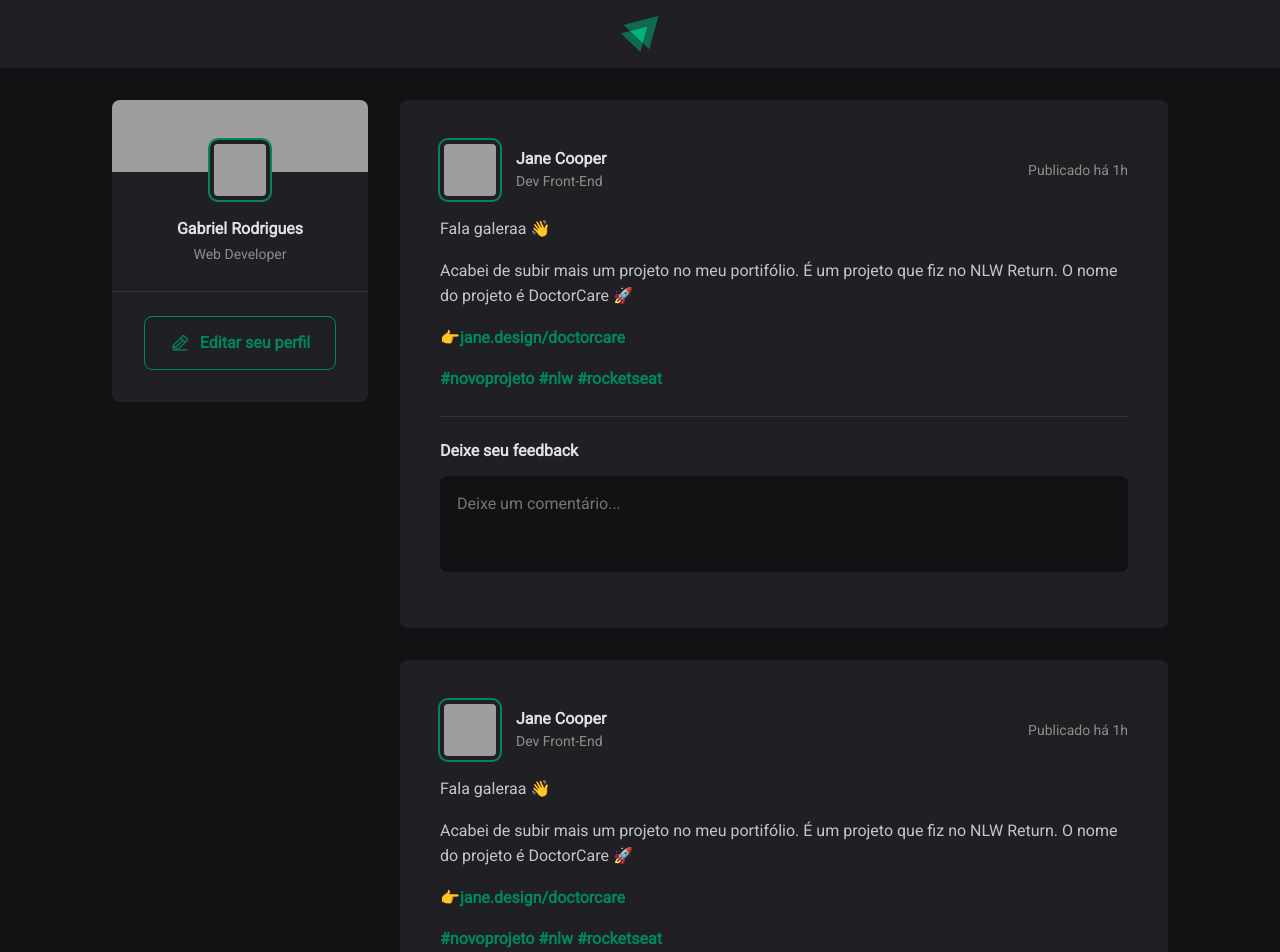
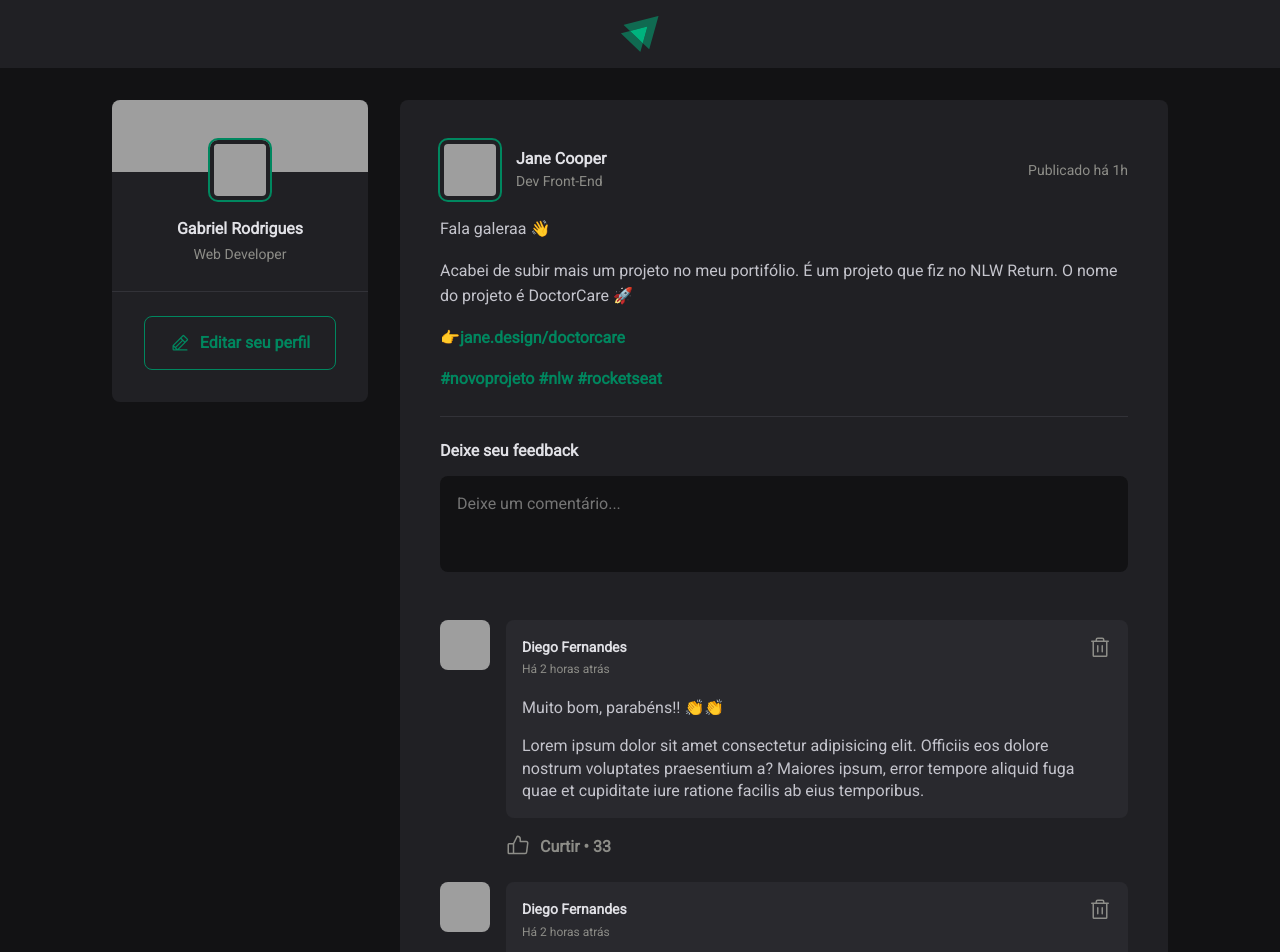
Before and after one commit to gabriel1g/ignite-feed, a React (Vite) app: page / in a window 1280 px wide. Shown: the top 952 px of the page. Built offline with nearby package versions, Linux system fonts and the light colour scheme; grey boxes are pictures that could not be loaded.

Commit message:
componente de comentário

```diff
--- /dev/null
+++ b/src/components/Comment/index.jsx
@@ -0,0 +1,42 @@
+import { ThumbsUp, Trash } from '@phosphor-icons/react';
+
+import styles from './styles.module.css';
+
+export function Comment() {
+  return (
+    <div className={styles.comment}>
+      <img className={styles.avatar} src="https://github.com/diego3g.png" />
+
+      <div className={styles.comment_column}>
+        <div className={styles.comment_box}>
+          <div className={styles.comment_box_top}>
+            <div className={styles.author_and_time}>
+              <strong>Diego Fernandes</strong>
+              <time title="13 de Maio às 14:28" dateTime="2023-05-13 14:28:40">
+                Há 2 horas atrás
+              </time>
+            </div>
+            <button className={styles.trash} title="Remover comentário">
+              <Trash size={24} />
+            </button>
+          </div>
+
+          <div className={styles.comment_box_content}>
+            <p>Muito bom, parabéns!! 👏👏</p>
+            <p>
+              Lorem ipsum dolor sit amet consectetur adipisicing elit. Officiis eos dolore nostrum voluptates praesentium a? Maiores ipsum,
+              error tempore aliquid fuga quae et cupiditate iure ratione facilis ab eius temporibus.
+            </p>
+          </div>
+        </div>
+
+        <div className={styles.like_button}>
+          <button>
+            <ThumbsUp size={24} />
+            <span>Curtir • 33</span>
+          </button>
+        </div>
+      </div>
+    </div>
+  );
+}
--- /dev/null
+++ b/src/components/Comment/styles.module.css
@@ -0,0 +1,92 @@
+.comment {
+  display: flex;
+  gap: 1rem;
+}
+
+.comment + .comment {
+  margin-top: 1.5rem;
+}
+
+.comment .avatar {
+  height: 3.125rem;
+  width: 3.125rem;
+  border-radius: 8px;
+}
+
+.comment .comment_column {
+  display: flex;
+  flex-direction: column;
+  flex-grow: 1;
+  gap: 1rem;
+}
+
+.comment_column .comment_box {
+  padding: 1rem;
+  border-radius: 8px;
+  background-color: var(--gray-700);
+}
+
+.comment_box .comment_box_top {
+  display: flex;
+  justify-content: space-between;
+  align-items: flex-start;
+}
+
+.comment_box_top .author_and_time {
+  line-height: 1.4rem;
+  display: flex;
+  flex-direction: column;
+}
+
+.author_and_time strong {
+  color: var(--gray-100);
+  font-size: 0.875rem;
+}
+
+.author_and_time time {
+  color: var(--gray-400);
+  font-size: 0.75rem;
+}
+
+.comment_box_top .trash {
+  background-color: transparent;
+  border: none;
+  color: var(--gray-400);
+  line-height: 0;
+  cursor: pointer;
+}
+
+.comment_box_top .trash:hover {
+  color: var(--red-500);
+}
+
+.comment_box .comment_box_content {
+  color: var(--gray-300);
+  line-height: 1.4rem;
+}
+
+.comment_box_content p {
+  margin-top: 1rem;
+}
+
+.comment_column .like_button {
+  color: var(--gray-400);
+  display: flex;
+  align-items: center;
+}
+
+.like_button button {
+  background-color: transparent;
+  border: none;
+  color: var(--gray-400);
+  font-weight: bold;
+  display: flex;
+  align-items: center;
+  gap: 0.625rem;
+  cursor: pointer;
+  transition: all 0.1s;
+}
+
+.like_button button:hover {
+  color: var(--green-500);
+}
--- a/src/components/Post/index.jsx
+++ b/src/components/Post/index.jsx
@@ -1,7 +1,7 @@
+import { Comment } from '../Comment';
 import styles from './styles.module.css';
 
 export function Post() {
-  console.log(new Date());
   return (
     <article className={styles.post}>
       <div className={styles.post_top}>
@@ -38,6 +38,11 @@ export function Post() {
             <button type="submit">Publicar</button>
           </div>
         </form>
+
+        <div className={styles.comment_list}>
+          <Comment />
+          <Comment />
+        </div>
       </div>
     </article>
   );
--- a/src/components/Post/styles.module.css
+++ b/src/components/Post/styles.module.css
@@ -125,3 +125,7 @@
 .publish_button button:hover {
   background-color: var(--green-300);
 }
+
+.post .comment_list {
+  margin-top: 2rem;
+}
--- a/src/global.css
+++ b/src/global.css
@@ -13,6 +13,8 @@
 
   --green-300: #00b37e;
   --green-500: #00875f;
+
+  --red-500: #f75a68;
 }
 
 * {
@@ -35,7 +37,7 @@ button {
   font-weight: 400;
 }
 
-:focus {
+:focus:not(button) {
   border-radius: 3px;
   outline: 1px solid var(--green-500);
   box-shadow: 0 0 5px 1px var(--green-500);
```
